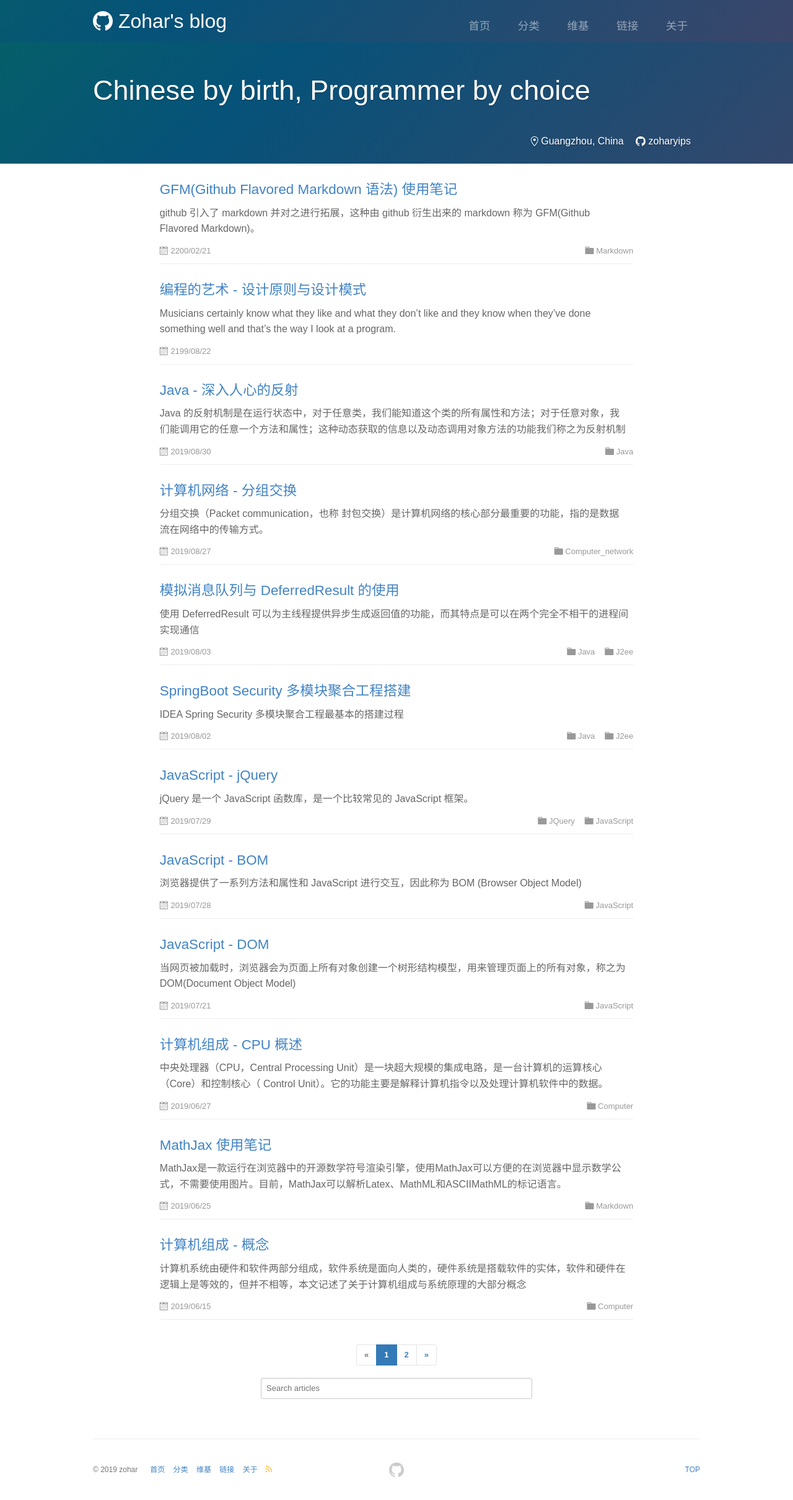
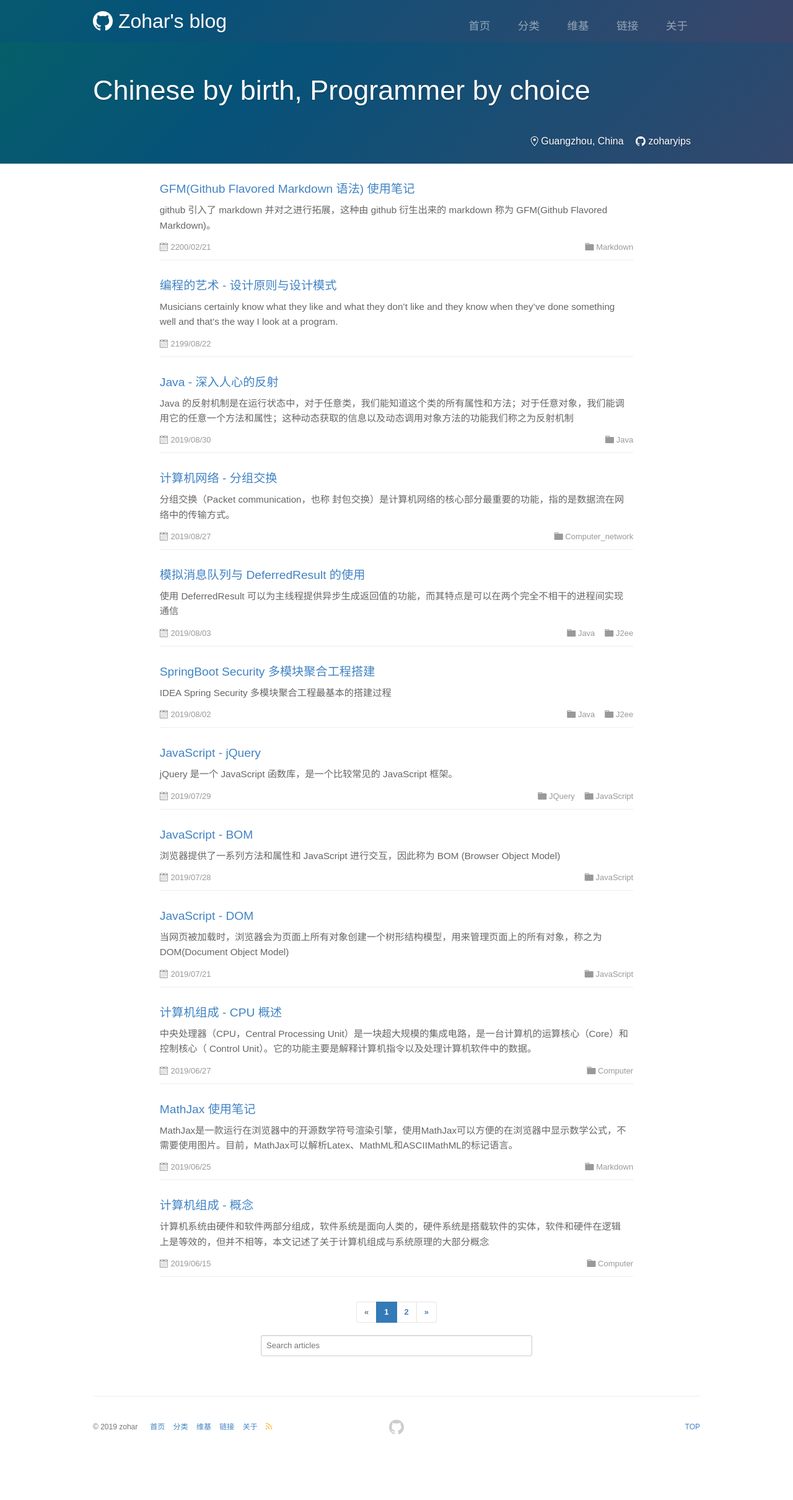
Before and after one commit to zoharyips/zoharyips.github.io, a Jekyll site: the page built from index.html, in a window 1280 px wide. Shown: the whole page at 62% size. Built offline with Jekyll 4.4.1, drawn with Linux system fonts in a browser that asks for light colours; the list of posts is cut into pages by our own code; after the commit the page ends 2351 px from its top, so only the background shows below that.

Commit message:
resize the font of title

```diff
--- a/assets/css/sections/repo-list.css
+++ b/assets/css/sections/repo-list.css
@@ -41,7 +41,7 @@
 }
 
 .repo-list-name {
-  font-size: 1.4rem;
+  font-size: 1.2rem;
   margin: 0;
 }
 
@@ -58,7 +58,7 @@
 .repo-list-description {
   margin: 12px 0;
   max-width: 99%;
-  font-size: 1rem;
+  font-size: 0.95rem;
   color: #666
 }
 
```
